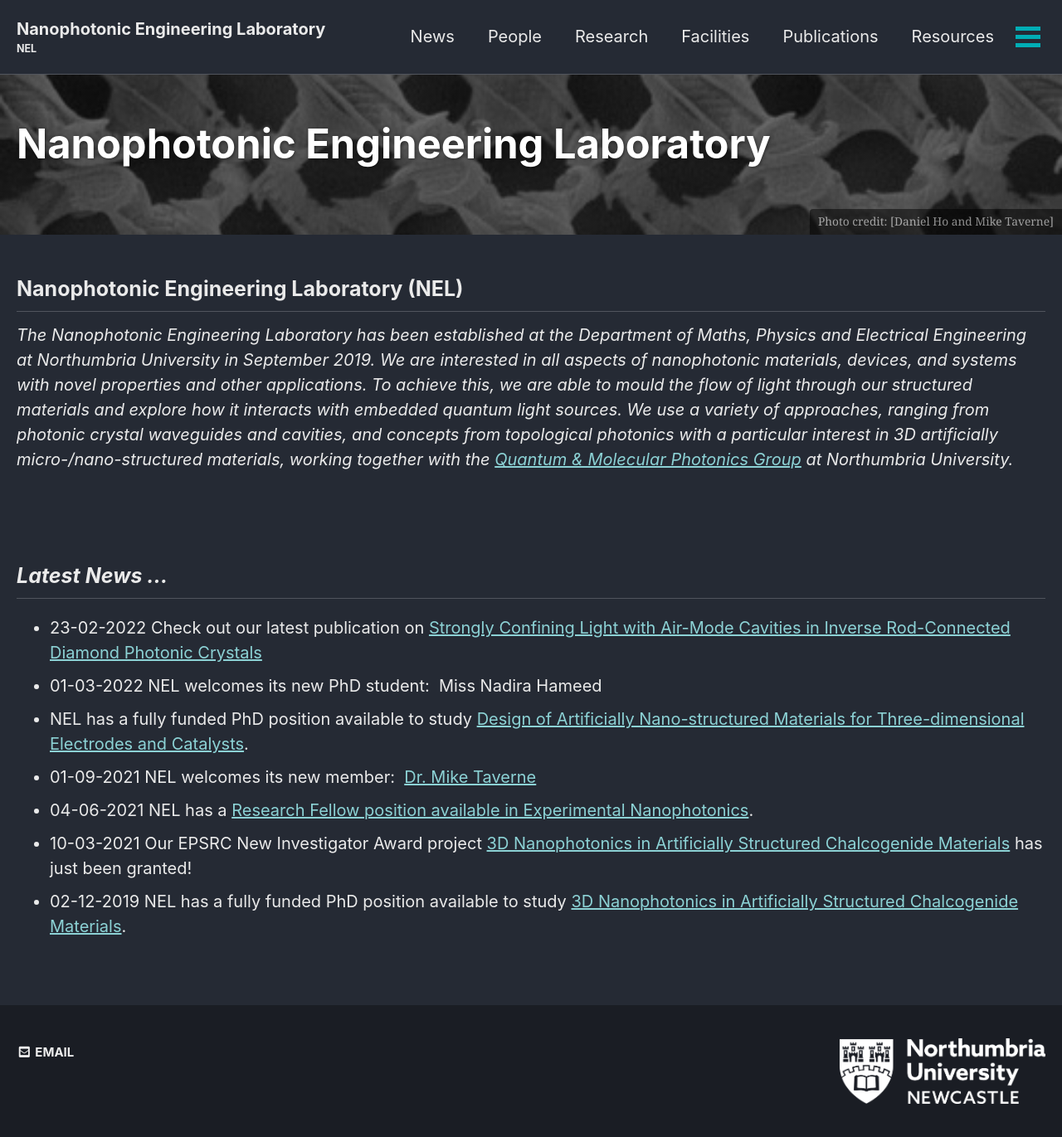
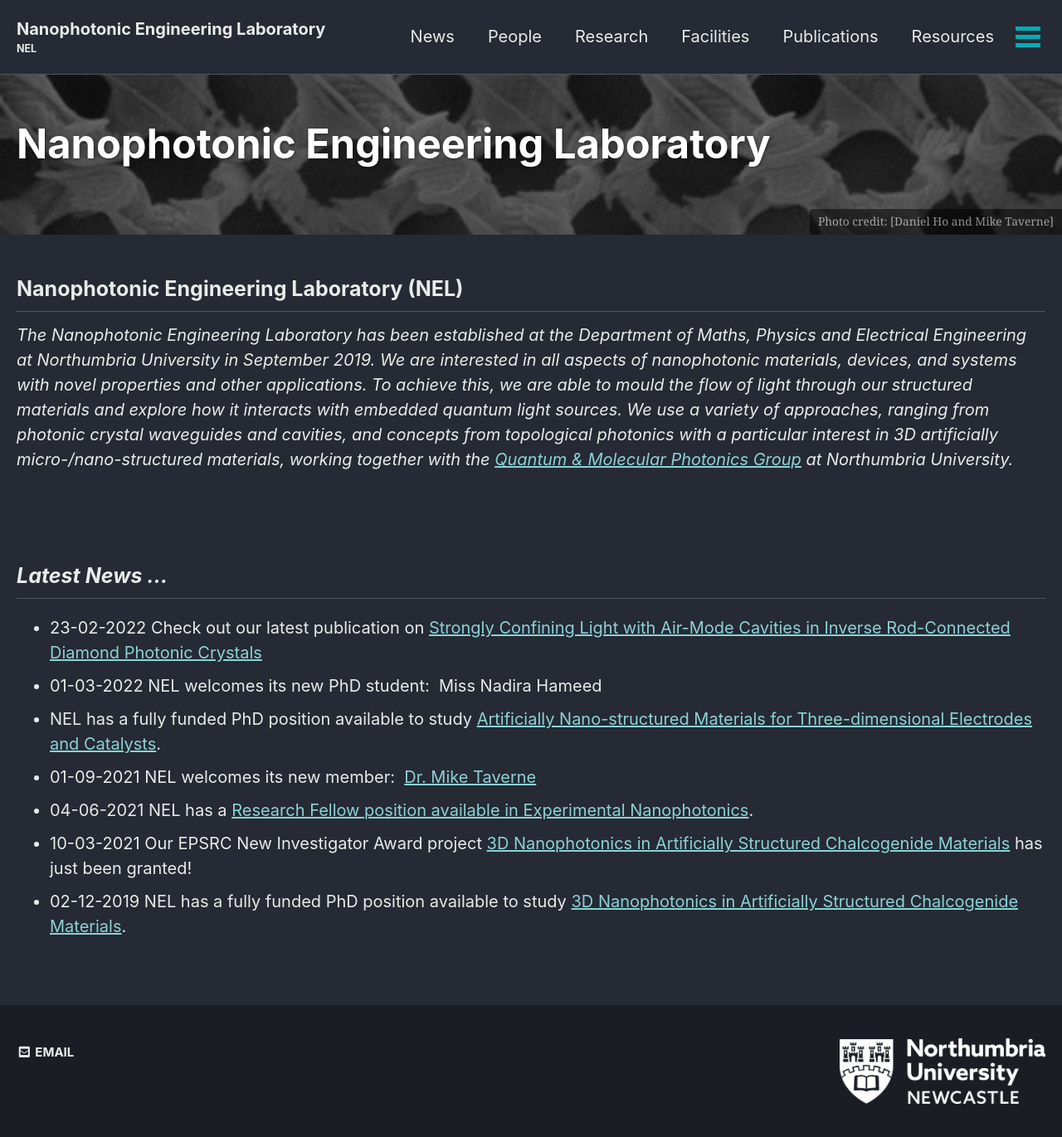
Before and after one commit to qubits/nanophotonicenglab.github.io, a Jekyll site: the page built from _pages/home.md, in a window 1280 px wide. Shown: the whole page at 83% size. Built offline with Jekyll 4.4.1, drawn with Linux system fonts in a browser that asks for light colours; cached includes are drawn as plain includes.

Commit message:
Update home.md

```diff
--- a/_pages/home.md
+++ b/_pages/home.md
@@ -22,7 +22,7 @@ comments: true
 ## *Latest News ...*
 * 23-02-2022 Check out our latest publication on [Strongly Confining Light with Air-Mode Cavities in Inverse Rod-Connected Diamond Photonic Crystals](https://doi.org/10.3390/cryst12030303)
 * 01-03-2022 NEL welcomes its new PhD student:  Miss Nadira Hameed
-* NEL has a fully funded PhD position available to study [Design of Artificially Nano-structured Materials for Three-dimensional Electrodes and Catalysts](https://www.findaphd.com/phds/project/design-of-artificially-nano-structured-materials-for-three-dimensional-electrodes-and-catalysts-advert-reference-fac21-ee-mpee-hodaniel/?p133766).
+* NEL has a fully funded PhD position available to study [Artificially Nano-structured Materials for Three-dimensional Electrodes and Catalysts](https://www.findaphd.com/phds/project/design-of-artificially-nano-structured-materials-for-three-dimensional-electrodes-and-catalysts-advert-reference-fac21-ee-mpee-hodaniel/?p133766).
 * 01-09-2021 NEL welcomes its new member:  [Dr. Mike Taverne](https://www.northumbria.ac.uk/about-us/our-staff/t/mike-taverne/)
 * 04-06-2021 NEL has a [Research Fellow position available in Experimental Nanophotonics](https://www.jobs.ac.uk/job/CGK693/research-fellow-in-experimental-nanophotonics).
 * 10-03-2021 Our EPSRC New Investigator Award project [3D Nanophotonics in Artificially Structured Chalcogenide Materials](https://gow.epsrc.ukri.org/NGBOViewGrant.aspx?GrantRef=EP/V040030/1) has just been granted!
```
